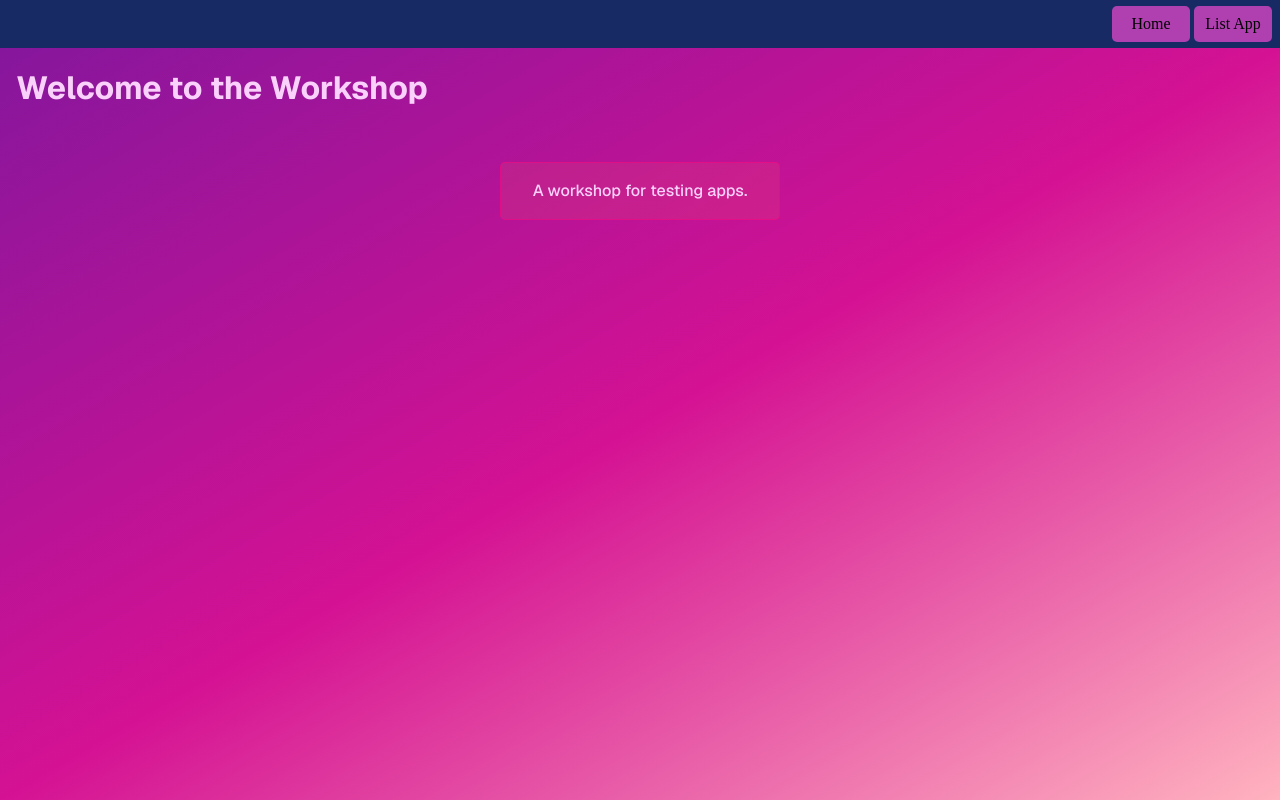
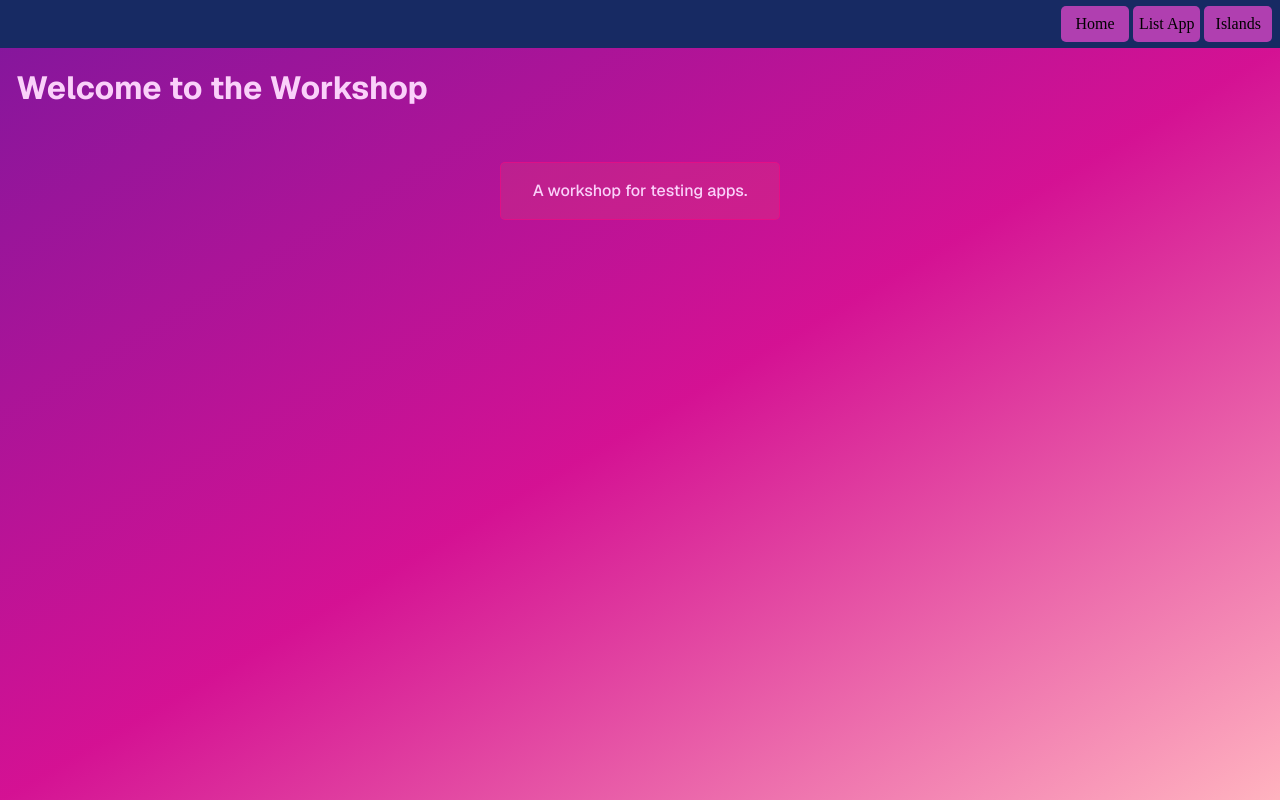
Before and after one commit to franco-ortega/workshop, a Next.js app: page / in a window 1280 px wide. Built offline with nearby package versions, Linux system fonts and the light colour scheme.

Commit message:
add islands page to Nav

```diff
--- a/components/Nav/Nav.jsx
+++ b/components/Nav/Nav.jsx
@@ -7,6 +7,7 @@ export default function Nav() {
 			<ul>
 				<NavLink url={'/'} text={'Home'} />
 				<NavLink url={'/list'} text={'List App'} />
+				<NavLink url={'/islands'} text={'Islands'} />
 			</ul>
 		</nav>
 	);
--- a/components/Nav/Nav.module.css
+++ b/components/Nav/Nav.module.css
@@ -8,9 +8,8 @@
 }
 
 .Nav ul {
-	width: 10rem;
 	display: grid;
-	grid-template-columns: 1fr 1fr;
+	grid-template-columns: repeat(3, 1fr);
 	gap: 0.25rem;
 	text-align: center;
 }
```
